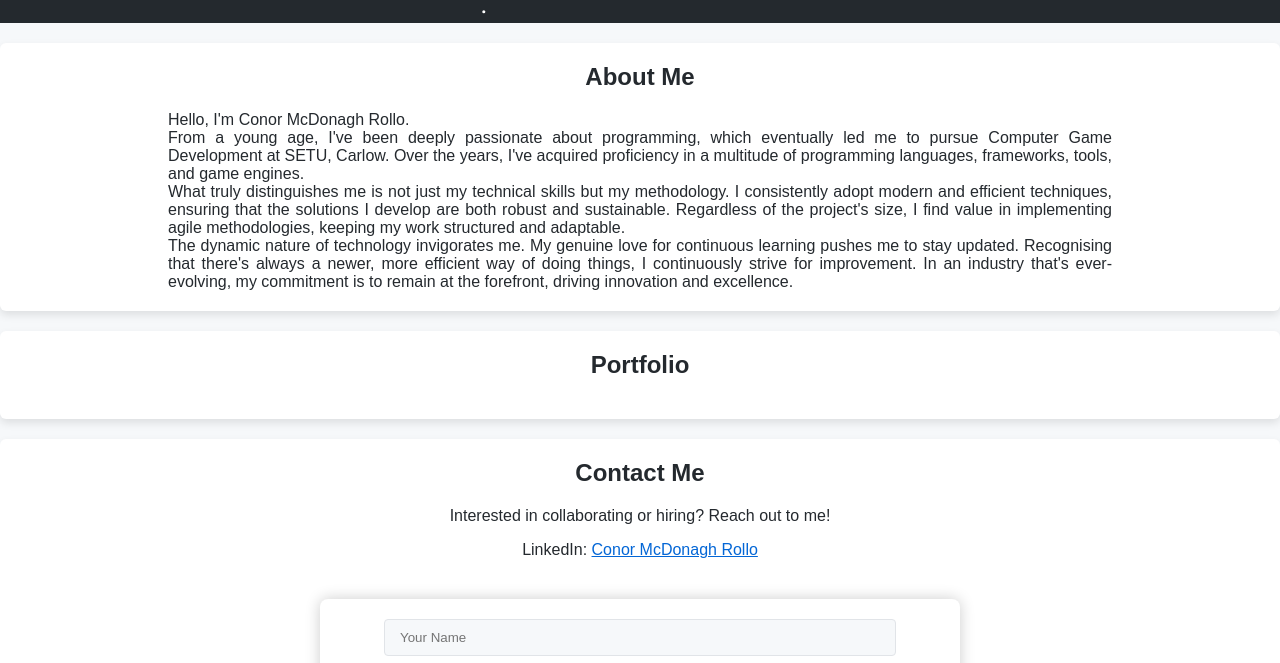
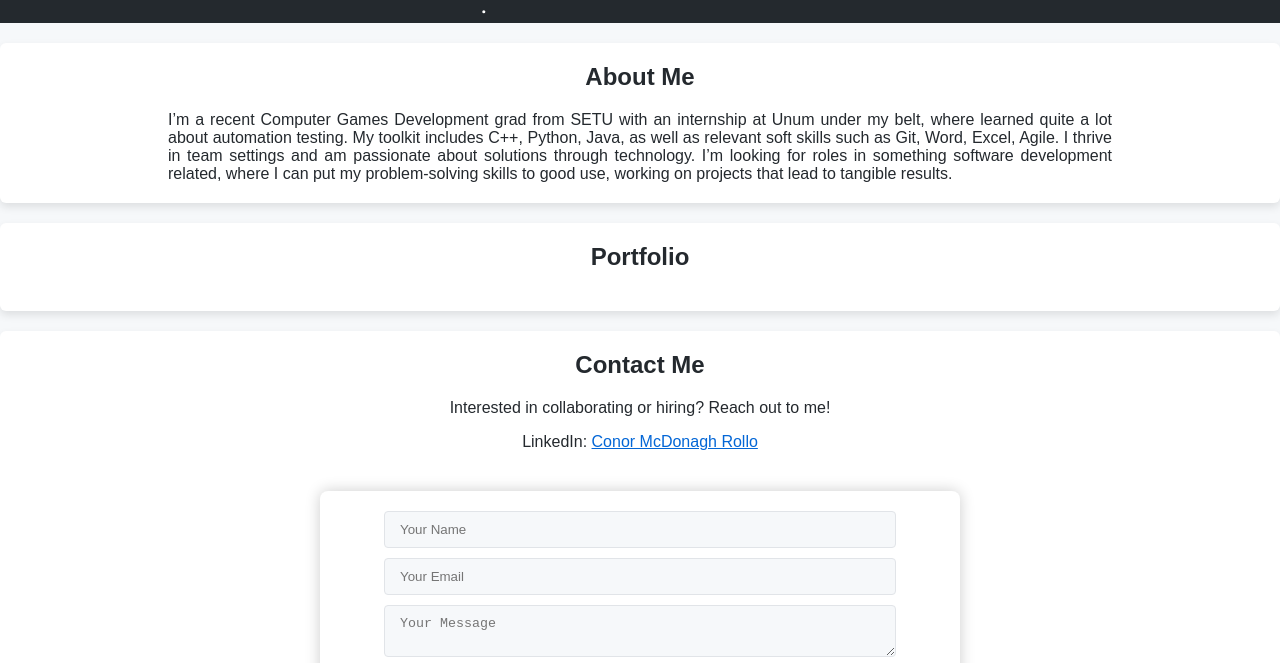
Before and after one commit to Conor-McDonagh-Rollo/Conor-McDonagh-Rollo.github.io, a plain HTML site: page index.html in a window 1280 px wide. Shown: the part 99-762 px from the top of the page. Drawn offline with Linux system fonts and the light colour scheme; no server answers.

Commit message:
Update index.html

```diff
--- a/index.html
+++ b/index.html
@@ -27,13 +27,7 @@
     <section id="intro">
         <h2>About Me</h2>
         <p>
-            Hello, I'm Conor McDonagh Rollo.
-            <br>
-            From a young age, I've been deeply passionate about programming, which eventually led me to pursue Computer Game Development at SETU, Carlow. Over the years, I've acquired proficiency in a multitude of programming languages, frameworks, tools, and game engines.
-            <br>
-            What truly distinguishes me is not just my technical skills but my methodology. I consistently adopt modern and efficient techniques, ensuring that the solutions I develop are both robust and sustainable. Regardless of the project's size, I find value in implementing agile methodologies, keeping my work structured and adaptable.
-            <br>
-            The dynamic nature of technology invigorates me. My genuine love for continuous learning pushes me to stay updated. Recognising that there's always a newer, more efficient way of doing things, I continuously strive for improvement. In an industry that's ever-evolving, my commitment is to remain at the forefront, driving innovation and excellence.
+            I’m a recent Computer Games Development grad from SETU with an internship at Unum under my belt, where learned quite a lot about automation testing. My toolkit includes C++, Python, Java, as well as relevant soft skills such as Git, Word, Excel, Agile. I thrive in team settings and am passionate about solutions through technology. I’m looking for roles in something software development related, where I can put my problem-solving skills to good use, working on projects that lead to tangible results.
         </p>
     </section>
 
```
